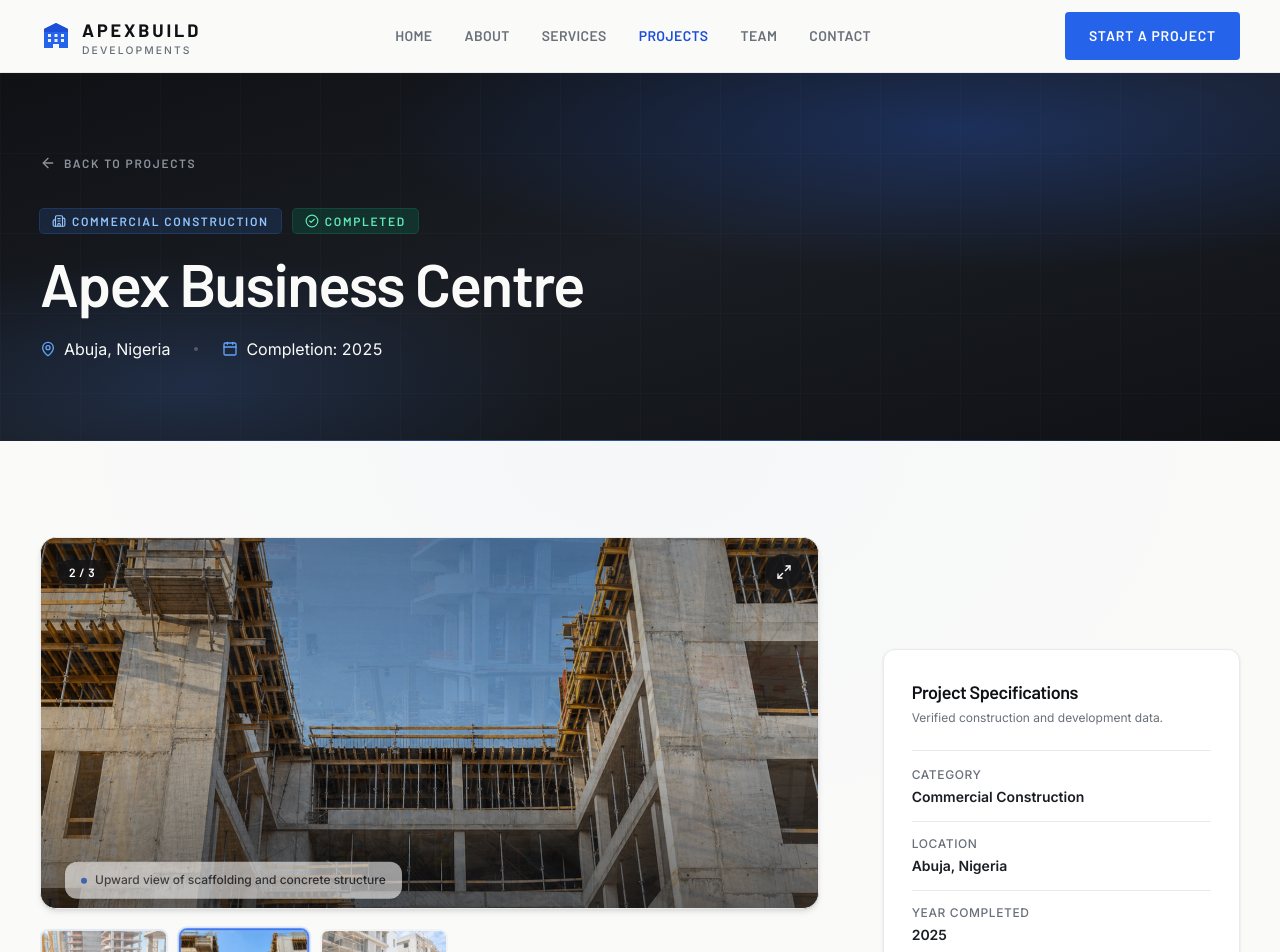
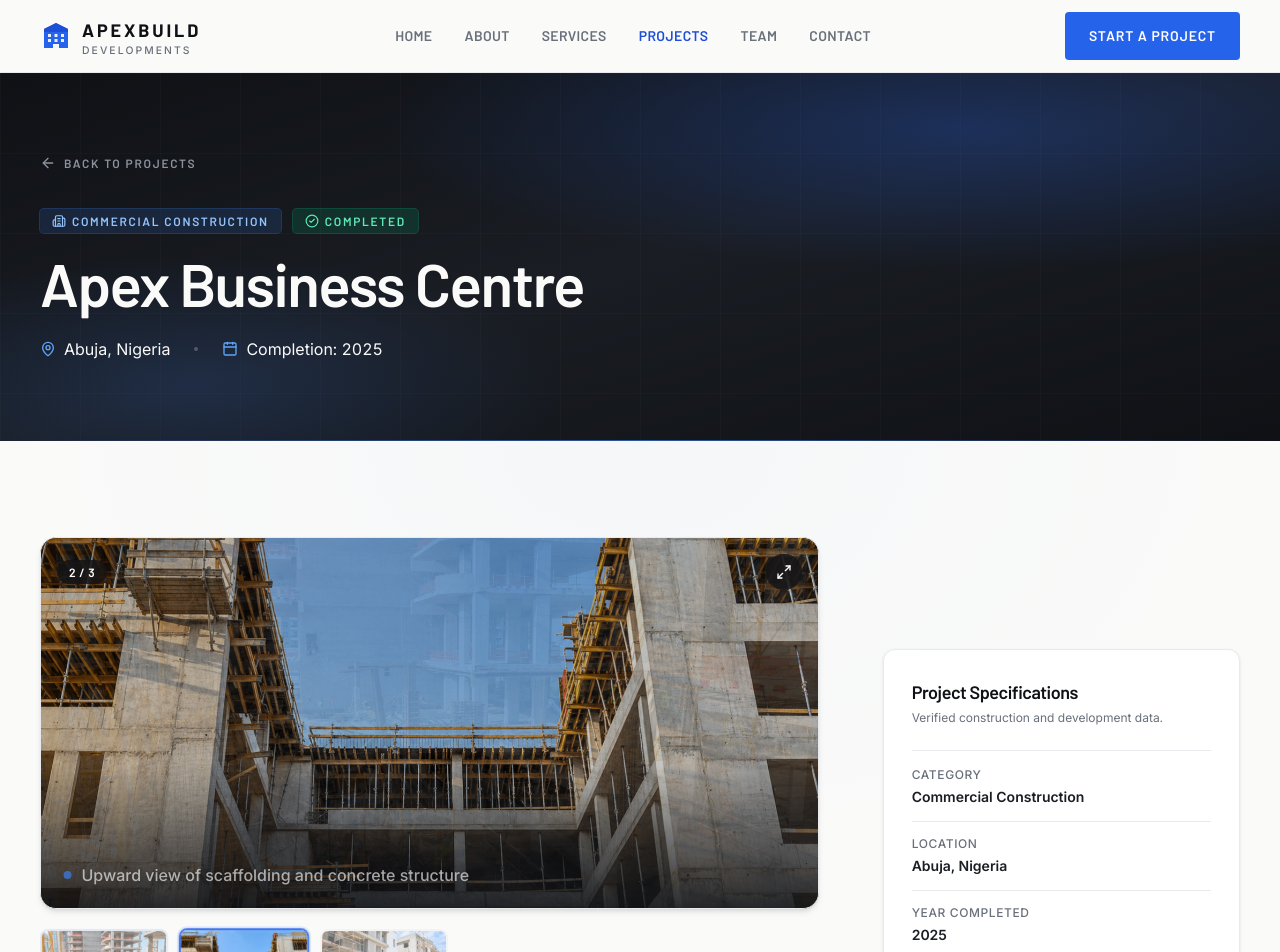
Before and after one commit to MavTech01/ApexBuild-Development-web, a React (Vite) app in the folder client/: page /projects/apex-business-centre in a window 1280 px wide. Shown: the top 952 px of the page. Built offline with nearby package versions, Linux system fonts and the light colour scheme.

Commit message:
feat(projects): add bottom black gradient overlay and slide-in animated text description on carousel

```diff
--- a/client/src/components/projects/details/ProjectDetailsGallery.jsx
+++ b/client/src/components/projects/details/ProjectDetailsGallery.jsx
@@ -119,10 +119,10 @@ export default function ProjectDetailsGallery({ image, gallery = [], title = ''
             )
           })}
 
-          {/* Vignette Gradient Overlay */}
+          {/* Smooth black gradient overlay across bottom for rich contrast */}
           <div
             aria-hidden="true"
-            className="pointer-events-none absolute inset-0 z-20 bg-gradient-to-t from-ink-950/50 via-transparent to-ink-950/20"
+            className="pointer-events-none absolute inset-x-0 bottom-0 z-20 h-36 bg-gradient-to-t from-ink-950/85 via-ink-950/45 to-transparent"
           />
 
           {/* Top Info Bar: Slide Counter & Fullscreen Lightbox Button */}
@@ -175,15 +175,15 @@ export default function ProjectDetailsGallery({ image, gallery = [], title = ''
             </>
           )}
 
-          {/* Bottom Overlay Description Card with White BG and Keyframe Entrance Animation */}
+          {/* Image Description: Clean white text on black gradient with slide & fade entrance animation */}
           {currentSlide.alt && (
-            <div className="absolute bottom-4 left-4 right-4 z-30 pointer-events-none sm:left-6 sm:right-auto sm:max-w-md">
+            <div className="absolute bottom-5 left-5 right-5 z-30 pointer-events-none sm:left-7 sm:max-w-xl">
               <div
                 key={`caption-${activeIndex}`}
-                className="pointer-events-auto inline-flex items-center gap-2 rounded-xl bg-white px-4 py-2.5 shadow-lg ring-1 ring-ink-950/5 animate-rise"
+                className="pointer-events-auto flex items-center gap-2.5 animate-caption-enter"
               >
-                <span className="h-1.5 w-1.5 shrink-0 rounded-full bg-blue-600" aria-hidden="true" />
-                <p className="text-xs font-medium text-ink-800 leading-snug">
+                <span className="h-2 w-2 shrink-0 rounded-full bg-blue-500 shadow-sm" aria-hidden="true" />
+                <p className="text-sm font-medium text-white/95 leading-relaxed drop-shadow-sm sm:text-base">
                   {currentSlide.alt}
                 </p>
               </div>
--- a/client/src/index.css
+++ b/client/src/index.css
@@ -54,6 +54,18 @@
   --animate-float-slower: float 11s ease-in-out infinite;
   --animate-dropdown: dropdown-enter 0.35s var(--ease-out-premium) both;
   --animate-nav-item: nav-item-enter 0.4s var(--ease-out-premium) both;
+  --animate-caption-enter: caption-slide-in 0.65s var(--ease-out-premium) both;
+
+  @keyframes caption-slide-in {
+    from {
+      opacity: 0;
+      transform: translateX(-16px);
+    }
+    to {
+      opacity: 1;
+      transform: translateX(0);
+    }
+  }
 
   @keyframes dropdown-enter {
     from {
```
